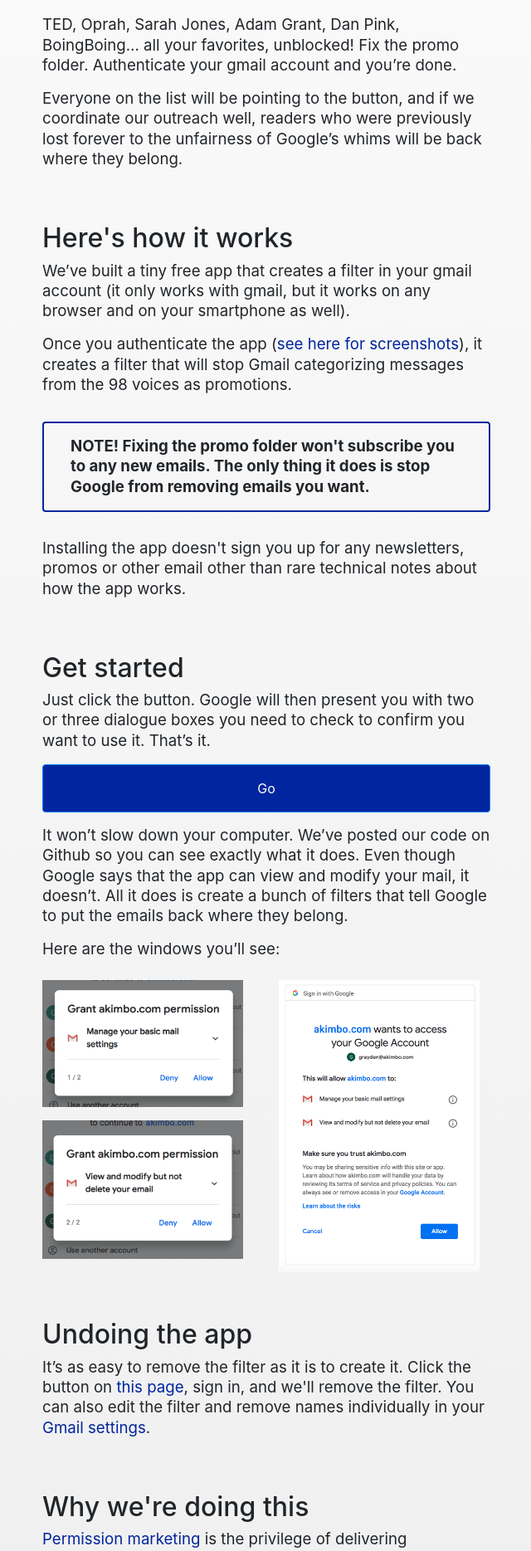
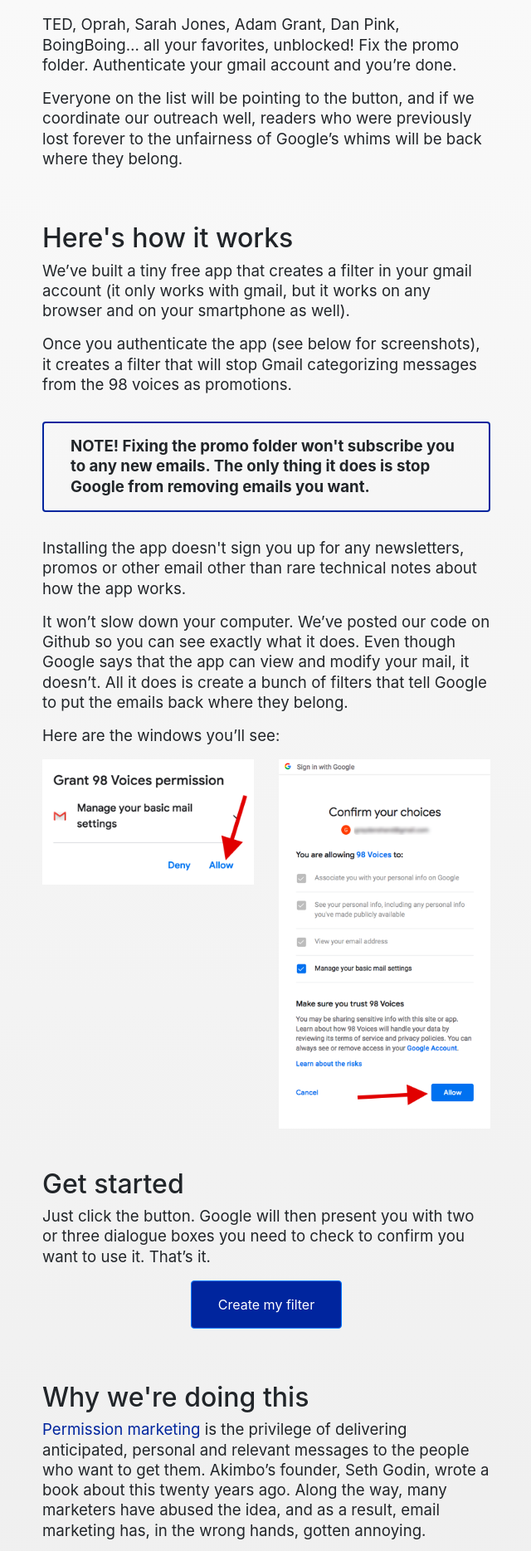
Before and after one commit to graydenshand/google_promotion_filter, a Flask app: page / in a window 1280 px wide. Shown: the part 1208-3077 px from the top of the page at 83% size, without its empty margins (319-959 px from the left). Run offline with Flask 2, Linux system fonts and the light colour scheme; some libraries are stand-ins or nearby versions.

Commit message:
design tweaks

```diff
--- a/config.py
+++ b/config.py
@@ -12,7 +12,6 @@ scope = [
     "https://www.googleapis.com/auth/userinfo.profile",
     "openid",
     "https://www.googleapis.com/auth/gmail.settings.basic",
-    "https://www.googleapis.com/auth/gmail.modify",
 ]
 
 
--- a/static/style.css
+++ b/static/style.css
@@ -57,8 +57,7 @@ hr {
 }
 
 #screenshots img {
-	width: 95%;
-	margin: .5em 0;
+
 }
 
 
--- a/templates/index.html
+++ b/templates/index.html
@@ -15,8 +15,8 @@
             <div class="collapse navbar-collapse" id="nav" class="navbar-nav mr-auto" style="justify-content: right;">
                 <a class='nav-link text-right' href="#how_it_works">How it works</a>
                 <a class='nav-link text-right' href="#get_started">Get started</a>
-                <a class='nav-link text-right' href="#undoing_the_app">Undoing the app</a>
                 <a class='nav-link text-right' href="#why_were_doing_this">Why we're doing this</a>
+                <a class='text-right' href="/undo_instructions">Undoing the app</a>
             </div>
         </nav>
     </div>
@@ -60,12 +60,25 @@
                 <h2>Here's how it works</h2>
                 <p>We’ve built a tiny free app that creates a filter in your gmail account (it only works with gmail, but it works on any browser and on your smartphone as well).</p>
 
-                <p>Once you authenticate the app (<a href='#get_started'>see here for screenshots</a>), it creates a filter that will stop Gmail categorizing messages from the 98 voices as promotions.</p>
+                <p>Once you authenticate the app (see below for screenshots), it creates a filter that will stop Gmail categorizing messages from the 98 voices as promotions.</p>
                 <div class='callout'>
                     <p><b>NOTE! Fixing the promo folder won't subscribe you to any new emails. The only thing it does is stop Google from removing emails you want.</b></p>
                 </div>
 
                 <p>Installing the app doesn't sign you up for any newsletters, promos or other email other than rare technical notes about how the app works.</p>
+
+                <p>It won’t slow down your computer. We’ve posted our code on Github so you can see exactly what it does. Even though Google says that the app can view and modify your mail, it doesn’t. All it does is create a bunch of filters that tell Google to put the emails back where they belong.</p>
+
+                <p>Here are the windows you’ll see:</p>
+                <div class="row" id='screenshots'>
+                    <div class='col-sm-6'>
+                        <img src="/static/img/step1.png" class='w-100' alt="Step One" style='margin-bottom: 2em;'>
+
+                    </div>
+                    <div class='col-sm-6'>
+                        <img src="/static/img/step2.png" class='w-100' alt="Step Two">
+                    </div>
+                </div>
             </div>
             <div class='col-sm-1 col-md-2 col-lg-3'></div>
         </div>
@@ -77,35 +90,12 @@
                 <p>Just click the button. Google will then present you with two or three dialogue boxes you need to check to confirm you want to use it. That’s it.</p>
 
                 <div class="text-center">
-                    <a class='btn btn-primary w-100' href="/process">Go</a>
+                    <a class='btn btn-primary' href="/process">Create my filter</a>
                 </div>
 
-                <p>It won’t slow down your computer. We’ve posted our code on Github so you can see exactly what it does. Even though Google says that the app can view and modify your mail, it doesn’t. All it does is create a bunch of filters that tell Google to put the emails back where they belong.</p>
-
-                <p>Here are the windows you’ll see:</p>
-
-                <div id='screenshots' class='row'>
-                    <div class='col-6'>
-                        <img src="/static/img/step1.png" alt="Step One">
-                        <img src="/static/img/step2.png" alt="Step Two">
-                    </div>
-                    <div class='col-6'>
-                        <img src="/static/img/step3.png" alt="Step 3">
-                    </div>
-                </div>
             </div>
             <div class='col-sm-1 col-md-2 col-lg-3'></div>
         </div>
-
-        <div class='row' id="undoing_the_app">
-            <div class='col-sm-4 col-sm-1 col-md-2 col-lg-3'></div>
-            <div class='col-sm-10 col-md-8 col-lg-6'>
-                <h2>Undoing the app</h2>
-                <p>It’s as easy to remove the filter as it is to create it. Click the button on <a href="/undo_instructions">this page</a>, sign in, and we'll remove the filter. You can also edit the filter and remove names individually in your <a href="https://mail.google.com/mail/u/0/#settings/filters">Gmail settings</a>.</p>
-            </div>
-            <div class='col-sm-1 col-md-2 col-lg-3'></div>
-        </div>
-
 
         <div class='row' id="why_were_doing_this">
             <div class='col-sm-4 col-sm-1 col-md-2 col-lg-3'></div>
```
Also changed, not shown: templates/undo_instructions.html (+5 -3 lines), static/img/step1.png, static/img/step2.png.
